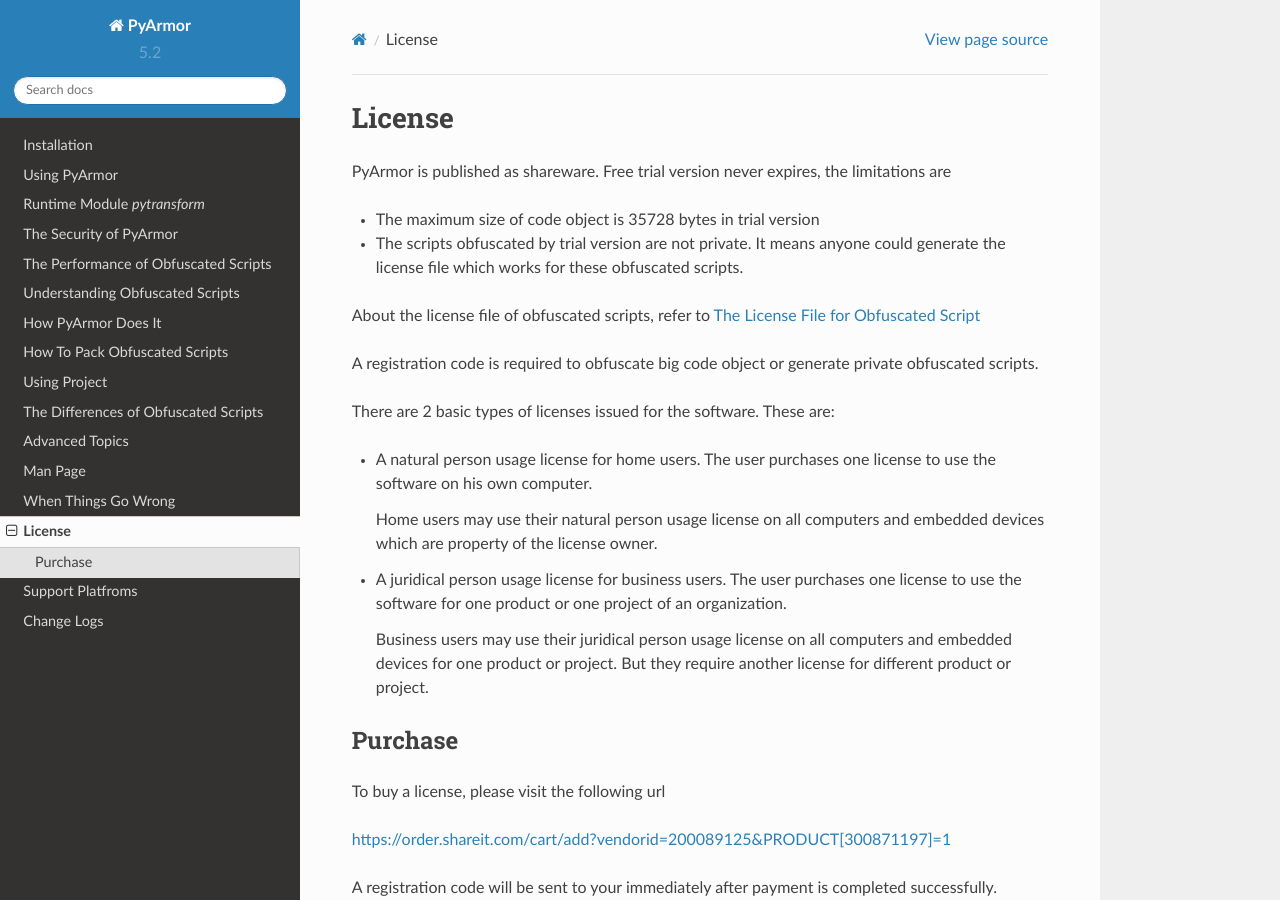
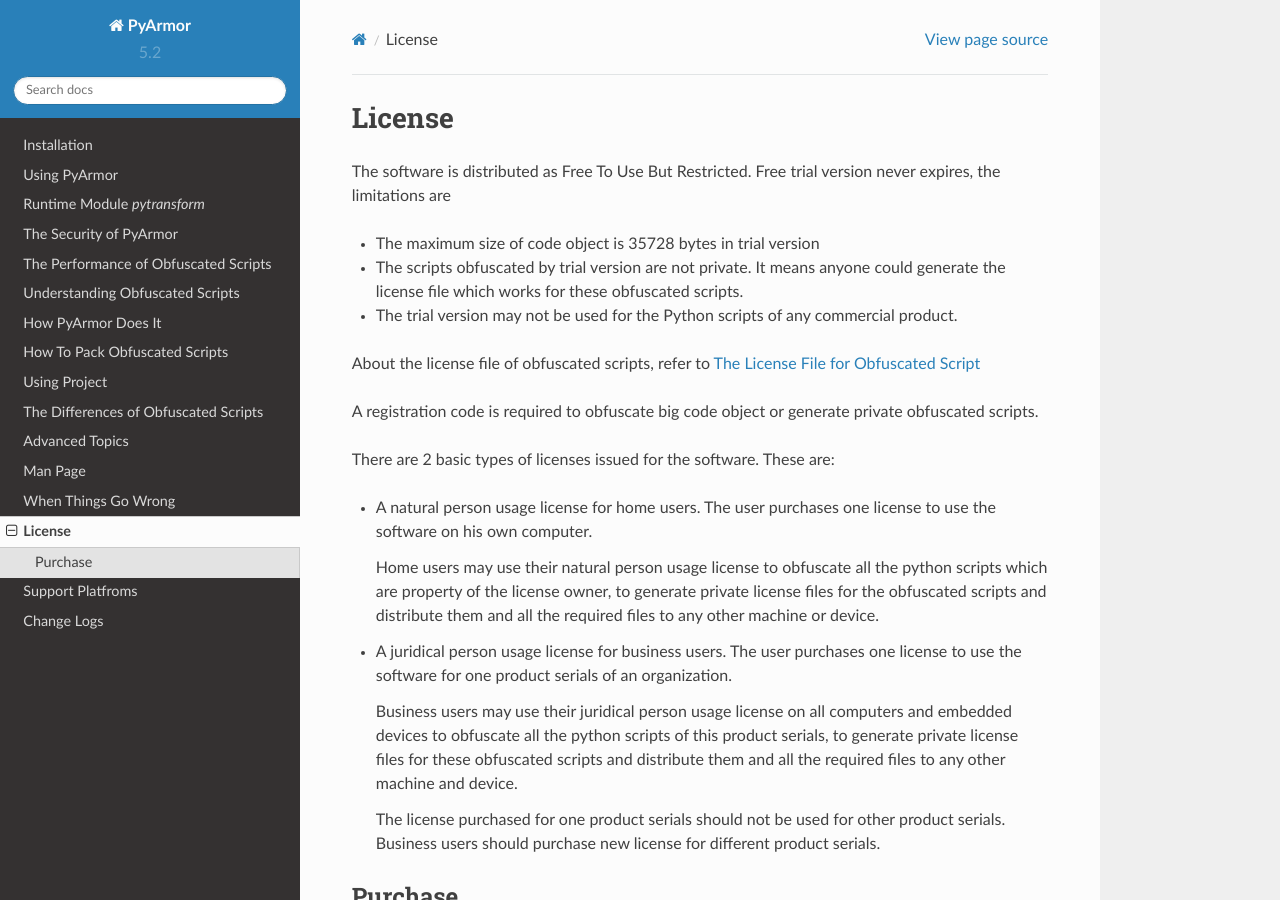
Before and after one commit to dashingsoft/pyarmor, a Sphinx documentation site: the page built from docs/license.rst, in a window 1280 px wide and 900 px high. Built offline with Sphinx 7.4.7 and the Read the Docs theme 2.0.0, drawn with Linux system fonts in a browser that asks for light colours.

Commit message:
Refine license

```diff
--- a/docs/license.rst
+++ b/docs/license.rst
@@ -3,13 +3,15 @@
 License
 =======
 
-PyArmor is published as shareware. Free trial version never expires,
-the limitations are
+The software is distributed as Free To Use But Restricted. Free trial
+version never expires, the limitations are
 
 - The maximum size of code object is 35728 bytes in trial version
 - The scripts obfuscated by trial version are not private. It means
   anyone could generate the license file which works for these
   obfuscated scripts.
+- The trial version may not be used for the Python scripts of any
+  commercial product.
 
 About the license file of obfuscated scripts, refer to :ref:`The
 License File for Obfuscated Script`
@@ -22,17 +24,25 @@
 * A natural person usage license for home users. The user purchases one
   license to use the software on his own computer.
 
-  Home users may use their natural person usage license on all computers
-  and embedded devices which are property of the license owner.
+  Home users may use their natural person usage license to obfuscate
+  all the python scripts which are property of the license owner, to
+  generate private license files for the obfuscated scripts and
+  distribute them and all the required files to any other machine or
+  device.
 
-* A juridical person usage license for business users. The user purchases
-  one license to use the software for one product or one project of an
-  organization.
+* A juridical person usage license for business users. The user
+  purchases one license to use the software for one product serials of
+  an organization.
 
   Business users may use their juridical person usage license on all
-  computers and embedded devices for one product or project. But they
-  require another license for different product or project.
+  computers and embedded devices to obfuscate all the python scripts
+  of this product serials, to generate private license files for these
+  obfuscated scripts and distribute them and all the required files to
+  any other machine and device.
 
+  The license purchased for one product serials should not be used for
+  other product serials. Business users should purchase new license
+  for different product serials.
 
 Purchase
 --------
```
Also changed, not shown: 2 other files.
